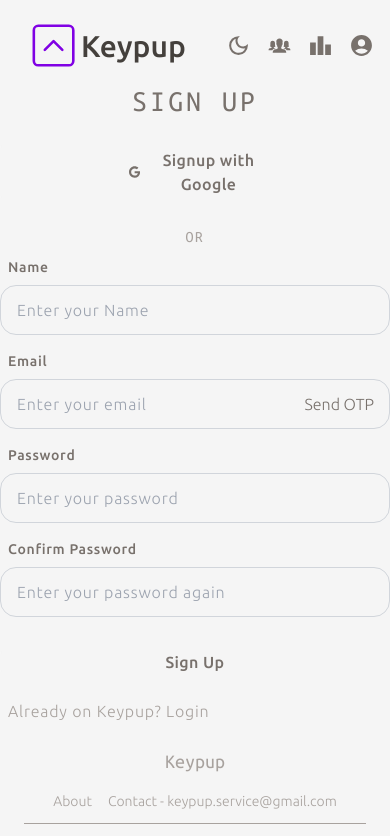
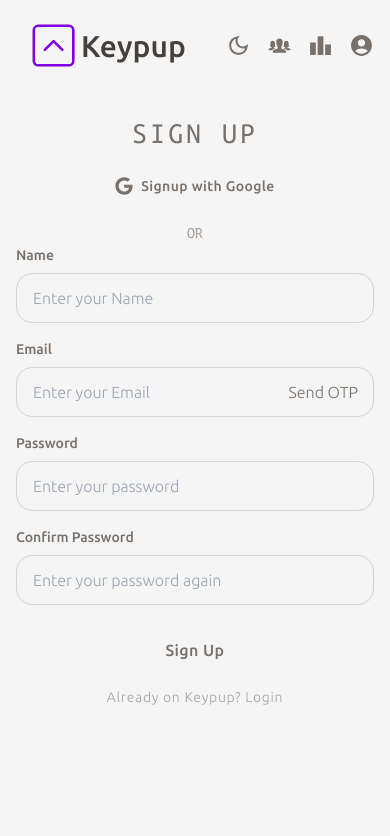
Before and after one commit to Joshi-Sarthak/Keypup, a Next.js app: page /signup in a window 390 px wide. Shown: the top 836 px of the page. Built offline with nearby package versions, Linux system fonts and the light colour scheme; no server answers.

Commit message:
make all forms responsive

```diff
--- a/src/components/client/loginForm.tsx
+++ b/src/components/client/loginForm.tsx
@@ -11,27 +11,31 @@
 const LoginForm = () => {
 	const router = useRouter()
 	const [error, setError] = useState("")
+	const [loading, setLoading] = useState(false)
+	const [googleLoading, setGoogleLoading] = useState(false)
 
 	const handleFormSubmit = async (formData: FormData) => {
 		const email = formData.get("email") as string
 		const password = formData.get("password") as string
 
-		// Clear the error before validation
 		setError("")
+		setLoading(true)
 
-		// Check if email and password fields are filled
 		if (!email || !password) {
 			setError("Please fill all the details.")
-			return // Prevent form submission
+			setLoading(false)
+			return
 		}
 
 		if (!validator.isEmail(email)) {
-			return setError("Please enter a valid email address")
+			setError("Please enter a valid email address")
+			setLoading(false)
+			return
 		}
 
-		// Attempt login
 		const loginError = await credentialsLogin(email, password)
 
+		setLoading(false)
 		if (loginError) {
 			console.log(loginError)
 			setError("Invalid Credentials, please try again")
@@ -41,90 +45,110 @@
 	}
 
 	return (
-		<div className="flex-col items-center justify-center h-full mt-2">
-			<h2 className="flex justify-center tracking-widest text-3xl mb-4 text-stone-500 dark:text-neutral-500">
+		<div className="flex flex-col items-center mt-8 lg:mt-16 min-h-screen px-4">
+			<h2 className="text-3xl tracking-widest mb-4 text-stone-500 dark:text-neutral-500">
 				LOG IN
 			</h2>
 
-			<div className="flex flex-row justify-center mb-4 mt-4">
-				<form action={googleSignin}>
+			<div className="flex justify-center w-full mb-4">
+				<form
+					action={async () => {
+						setGoogleLoading(true)
+						await googleSignin()
+						setGoogleLoading(false)
+					}}
+				>
 					<button
-						className="text-stone-500 py-3 px-32 rounded-2xl flex items-center tracking-wide font-medium bg-transparent hover:dark:border-stone-400 border dark:border-stone-800 border-neutral-100 hover:border-stone-600 hover:text-stone-600 dark:text-neutral-500 hover:dark:text-neutral-100 transition-all duration-400"
+						className="w-full text-stone-500 py-2 px-4 sm:px-6 md:px-8 lg:px-12 rounded-2xl flex items-center justify-center tracking-wide font-medium bg-transparent hover:dark:border-stone-400 border dark:border-stone-800 border-neutral-100 hover:border-stone-600 hover:text-stone-600 dark:text-neutral-500 hover:dark:text-neutral-100 transition-all duration-400"
 						type="submit"
+						disabled={googleLoading}
 					>
-						<FaGoogle />
-						<span className="ml-4">Login with Google</span>
+						{googleLoading ? (
+							<div className="flex justify-center items-center p-2 space-x-2">
+								<div className="w-2 h-2 bg-stone-200 animate-pulse rounded-full"></div>
+								<div className="w-2 h-2 bg-stone-400 animate-pulse rounded-full"></div>
+								<div className="w-2 h-2 bg-stone-600 animate-pulse rounded-full"></div>
+							</div>
+						) : (
+							<div className="flex items-center justify-center w-full">
+								<FaGoogle className="mr-2 sm:mr-3 md:mr-4 text-lg sm:text-xl" />
+								<span className="text-sm sm:text-base">
+									Login with Google
+								</span>
+							</div>
+						)}
 					</button>
 				</form>
 			</div>
-			<div className="mx-auto max-w-md flex justify-center tracking-widest text-stone-400 dark:text-neutral-600">
-				OR
-			</div>
+
+			<div className="text-stone-400 dark:text-neutral-600">OR</div>
+
 			<form
 				action={async (formData) => {
 					await handleFormSubmit(formData)
 				}}
-				className="mx-auto max-w-md bg-transparent"
+				className="w-full max-w-md"
 			>
-				<div className="mb-4 mt-2">
-					<label
-						htmlFor="email"
-						className="block text-stone-500 dark:text-neutral-400 font-medium text-sm mb-2 ml-2 tracking-wider"
-					>
+				<div className="mb-4">
+					<label className="block text-stone-500 dark:text-neutral-400 font-medium text-sm mb-2">
 						Email
 					</label>
 					<input
+						type="text"
+						name="email"
+						className="w-full font-light px-4 py-3 border border-gray-300 dark:border-neutral-700 rounded-2xl bg-transparent text-stone-500 dark:text-neutral-300 focus:ring-2 focus:ring-stone-500"
+						placeholder="Enter your email"
 						autoComplete="off"
-						type="text"
-						id="email"
-						name="email"
-						className="w-full text-stone-500 dark:text-neutral-300 font-thin tracking-wider px-4 py-3 border border-gray-300 dark:border-neutral-700 rounded-2xl focus:outline-none focus:ring-2 focus:ring-stone-500 bg-transparent"
-						placeholder="Enter your email"
 					/>
 				</div>
 
-				<div>
-					<label
-						htmlFor="password"
-						className="block text-stone-500 dark:text-neutral-400 text-sm font-medium mb-2 ml-2 tracking-wider"
-					>
+				<div className="mb-4">
+					<label className="block text-stone-500 dark:text-neutral-400 font-medium text-sm mb-2">
 						Password
 					</label>
 					<input
 						type="password"
-						id="password"
 						name="password"
-						className="w-full text-stone-500 dark:text-neutral-300 font-thin tracking-wider px-4 py-3 border border-gray-300 dark:border-neutral-700 rounded-2xl focus:outline-none focus:ring-2 focus:ring-stone-500 bg-transparent"
+						className="w-full font-light px-4 py-3 border border-gray-300 dark:border-neutral-700 rounded-2xl bg-transparent text-stone-500 dark:text-neutral-300 focus:ring-2 focus:ring-stone-500"
 						placeholder="Enter your password"
 					/>
 				</div>
 
-				<div className="flex flex-row justify-start">
 				<Link
-						className="text-stone-400 dark:text-neutral-400 mt-2 ml-2 hover:underline font-thin tracking-wider"
+					className="text-stone-400 font-light dark:text-neutral-400 hover:underline text-sm hover:text-stone-600 dark:hover:text-neutral-200"
 					href="/forgotpassword"
 				>
 					Forgot Password?
 				</Link>
-				</div>
 
 				<button
 					type="submit"
-					className="font-medium text-stone-500 w-full mt-4 py-2 px-32 rounded-2xl flex justify-center items-center tracking-wide bg-transparent hover:dark:border-stone-400 border dark:border-stone-800 border-neutral-100 hover:border-stone-600 hover:text-stone-600 dark:text-neutral-500 hover:dark:text-neutral-100 transition-all duration-400"
+					className="text-stone-500 w-full mt-6 py-2 px-32 rounded-2xl flex justify-center items-center tracking-wide font-medium bg-transparent hover:dark:border-stone-400 border dark:border-stone-800 border-neutral-100 hover:border-stone-600 hover:text-stone-600 dark:text-neutral-500 hover:dark:text-neutral-100 transition-all duration-400"
+					disabled={loading}
 				>
-					Sign In
+					{loading ? (
+						<div className="w-full gap-x-2 flex justify-center items-center p-2">
+							<div className="w-2 bg-stone-200 animate-pulse h-2 rounded-full"></div>
+							<div className="w-2 animate-pulse h-2 bg-stone-400 rounded-full"></div>
+							<div className="w-2 h-2 animate-pulse bg-stone-600 rounded-full"></div>
+						</div>
+					) : (
+						"Sign In"
+					)}
 				</button>
+			</form>
+
 			<Link
-					className="flex justify-start items-center mt-4 ml-2 text-stone-400 dark:text-neutral-400 hover:text-stone-500 hover:dark:text-neutral-300 transition-all duration-400 font-thin tracking-wider"
+				className="mt-4 text-stone-400 font-light dark:text-neutral-400 hover:text-stone-500 text-sm tracking-wider"
 				href="/signup"
 			>
-					New to Keypup? Signup
+				New to Keypup?{" "}
+				<p className="hover:text-stone-600 dark:hover:text-neutral-200 hover:underline inline">
+					Signup
+				</p>
 			</Link>
-			</form>
 
-			<div className="flex flex-row justify-center items-center mt-6 tracking-wider font-thin">
-				{error && <p className="text-red-500 mx-auto">{error}</p>}
-			</div>
+			{error && <p className="text-red-500 mt-4">{error}</p>}
 		</div>
 	)
 }
--- a/src/components/client/signupForm.tsx
+++ b/src/components/client/signupForm.tsx
@@ -19,6 +19,8 @@
 	const [error, setError] = useState("")
 	const [OTPInputVisible, setOtpInputVisible] = useState(false)
 	const [otpVerified, setOtpVerified] = useState(false)
+	const [loading, setLoading] = useState(false)
+	const [googleLoading, setGoogleLoading] = useState(false)
 	const router = useRouter()
 
 	const handleFormSubmit = async (event: React.FormEvent<HTMLFormElement>) => {
@@ -131,34 +133,46 @@
 	}
 
 	return (
-		<div className="flex-col items-center justify-center h-full">
-			<h2 className="flex justify-center tracking-widest text-3xl mb-4 text-stone-500 dark:text-neutral-500">
+		<div className="flex flex-col items-center mt-8 lg:mt-16 min-h-screen px-4">
+			<h2 className="text-3xl tracking-widest mb-4 text-stone-500 dark:text-neutral-500">
 				SIGN UP
 			</h2>
 
-			<form
-				action={googleSignin}
-				className="flex flex-row justify-center mb-4 mt-4"
+			<div className="flex justify-center w-full mb-4">
+				{" "}
+				<form action={googleSignin}>
+					<button
+						className="w-full text-stone-500 py-2 px-4 sm:px-6 md:px-8 lg:px-12 rounded-2xl flex items-center justify-center tracking-wide font-medium bg-transparent hover:dark:border-stone-400 border dark:border-stone-800 border-neutral-100 hover:border-stone-600 hover:text-stone-600 dark:text-neutral-500 hover:dark:text-neutral-100 transition-all duration-400"
+						type="submit"
+						disabled={googleLoading}
 					>
-				<button
-					className="text-stone-500 py-3 px-32 rounded-2xl flex items-center tracking-wide font-medium bg-transparent hover:dark:border-stone-400 border dark:border-stone-800 border-neutral-100 hover:border-stone-600 hover:text-stone-600 dark:text-neutral-500 hover:dark:text-neutral-100 transition-all duration-400"
-					type="submit"
-				>
-					<FaGoogle />
-					<span className="ml-4">Signup with Google</span>
+						{googleLoading ? (
+							<div className="flex justify-center items-center p-2 space-x-2">
+								<div className="w-2 h-2 bg-stone-200 animate-pulse rounded-full"></div>
+								<div className="w-2 h-2 bg-stone-400 animate-pulse rounded-full"></div>
+								<div className="w-2 h-2 bg-stone-600 animate-pulse rounded-full"></div>
+							</div>
+						) : (
+							<div className="flex items-center justify-center w-full">
+								<FaGoogle className="mr-2 sm:mr-3 md:mr-4 text-lg sm:text-xl" />
+								<span className="text-sm sm:text-base">
+									Signup with Google
+								</span>
+							</div>
+						)}
 					</button>
 				</form>
-			<div className="mx-auto max-w-md flex justify-center tracking-widest text-stone-400 dark:text-neutral-600">
-				OR
 			</div>
+
+			<div className="text-stone-400 dark:text-neutral-600">OR</div>
 			<form
 				onSubmit={handleFormSubmit}
-				className="mx-auto max-w-md bg-transparent"
+				className="mx-auto w-full max-w-md bg-transparent"
 			>
-				<div className="mb-4 mt-2">
+				<div className="mb-4">
 					<label
 						htmlFor="username"
-						className="block text-stone-500 dark:text-neutral-400 font-medium text-sm mb-2 ml-2 tracking-wider"
+						className="block text-stone-500 dark:text-neutral-400 font-medium text-sm mb-2"
 					>
 						Name
 					</label>
@@ -168,7 +182,7 @@
 						type="text"
 						id="username"
 						name="username"
-						className="w-full text-stone-500 dark:text-neutral-300 font-thin tracking-wider px-4 py-3 border border-gray-300 dark:border-neutral-700 rounded-2xl focus:outline-none focus:ring-2 focus:ring-stone-500 bg-transparent"
+						className="w-full font-light px-4 py-3 border border-gray-300 dark:border-neutral-700 rounded-2xl bg-transparent text-stone-500 dark:text-neutral-300 focus:ring-2 focus:ring-stone-500"
 						placeholder="Enter your Name"
 					/>
 				</div>
@@ -176,7 +190,7 @@
 				<div className="relative">
 					<label
 						htmlFor="email"
-						className="block text-stone-500 dark:text-neutral-400 font-medium text-sm mb-2 ml-2 tracking-wider"
+						className="block text-stone-500 dark:text-neutral-400 font-medium text-sm mb-2"
 					>
 						Email
 					</label>
@@ -187,8 +201,8 @@
 							type="email"
 							id="email"
 							name="email"
-							className="w-full text-stone-500 dark:text-neutral-300 font-thin tracking-wider px-4 py-3 border border-gray-300 dark:border-neutral-700 rounded-2xl focus:outline-none focus:ring-2 focus:ring-stone-500 bg-transparent pr-[110px]"
-							placeholder="Enter your email"
+							className="w-full font-light px-4 py-3 border border-gray-300 dark:border-neutral-700 rounded-2xl bg-transparent text-stone-500 dark:text-neutral-300 focus:ring-2 focus:ring-stone-500 pr-[110px]"
+							placeholder="Enter your Email"
 						/>
 						<button
 							type="button"
@@ -212,7 +226,7 @@
 						<div className="relative">
 							<label
 								htmlFor="otp"
-								className="block text-stone-500 dark:text-neutral-400 font-medium text-sm mb-2 ml-2 tracking-wider"
+								className="block text-stone-500 dark:text-neutral-400 font-medium text-sm mb-2"
 							>
 								OTP
 							</label>
@@ -222,7 +236,7 @@
 									type="text"
 									id="otp"
 									name="otp"
-									className="w-full text-stone-500 dark:text-neutral-300 font-thin tracking-wider px-4 py-3 border border-gray-300 dark:border-neutral-700 rounded-2xl focus:outline-none focus:ring-2 focus:ring-stone-500 bg-transparent pr-[120px]"
+									className="w-full font-light px-4 py-3 border border-gray-300 dark:border-neutral-700 rounded-2xl bg-transparent text-stone-500 dark:text-neutral-300 focus:ring-2 focus:ring-stone-500 pr-[120px]"
 									placeholder="Enter your OTP"
 								/>
 								<button
@@ -247,7 +261,7 @@
 				<div className="mb-4">
 					<label
 						htmlFor="password"
-						className="block text-stone-500 dark:text-neutral-400 font-medium text-sm mb-2 ml-2 tracking-wider"
+						className="block text-stone-500 dark:text-neutral-400 font-medium text-sm mb-2"
 					>
 						Password
 					</label>
@@ -256,7 +270,7 @@
 						type="password"
 						id="password"
 						name="password"
-						className="w-full text-stone-500 dark:text-neutral-300 font-thin tracking-wider px-4 py-3 border border-gray-300 dark:border-neutral-700 rounded-2xl focus:outline-none focus:ring-2 focus:ring-stone-500 bg-transparent"
+						className="w-full font-light px-4 py-3 border border-gray-300 dark:border-neutral-700 rounded-2xl bg-transparent text-stone-500 dark:text-neutral-300 focus:ring-2 focus:ring-stone-500"
 						placeholder="Enter your password"
 					/>
 				</div>
@@ -264,7 +278,7 @@
 				<div className="">
 					<label
 						htmlFor="confirmpassword"
-						className="block text-stone-500 dark:text-neutral-400 font-medium text-sm mb-2 ml-2 tracking-wider"
+						className="block text-stone-500 dark:text-neutral-400 font-medium text-sm mb-2"
 					>
 						Confirm Password
 					</label>
@@ -273,7 +287,7 @@
 						type="password"
 						id="confirmPassword"
 						name="confirmPassword"
-						className="w-full text-stone-500 dark:text-neutral-300 font-thin tracking-wider px-4 py-3 border border-gray-300 dark:border-neutral-700 rounded-2xl focus:outline-none focus:ring-2 focus:ring-stone-500 bg-transparent"
+						className="w-full font-light px-4 py-3 border border-gray-300 dark:border-neutral-700 rounded-2xl bg-transparent text-stone-500 dark:text-neutral-300 focus:ring-2 focus:ring-stone-500"
 						placeholder="Enter your password again"
 					/>
 				</div>
@@ -286,13 +300,16 @@
 						Sign Up
 					</button>
 				</div>
+			</form>
 			<Link
-					className="flex justify-start items-center mt-4 ml-2 text-stone-400 dark:text-neutral-400 hover:text-stone-500 hover:dark:text-neutral-300 transition-all duration-400 font-thin tracking-wider"
+				className="mt-4 text-stone-400 font-light dark:text-neutral-400 hover:text-stone-500 text-sm tracking-wider"
 				href="/login"
 			>
-					<p>Already on Keypup? Login</p>
+				Already on Keypup?{" "}
+				<p className="hover:text-stone-600 dark:hover:text-neutral-200 hover:underline inline">
+					Login
+				</p>
 			</Link>
-			</form>
 
 			<div className="flex flex-row justify-center items-center mt-2 tracking-wider font-thin">
 				{error && <p className="text-red-500 mx-auto">{error}</p>}
```
Also changed, not shown: src/components/client/ForgotPasswordForm.tsx (+12 -12 lines). Lines whose indentation alone changed are shown as unchanged.
